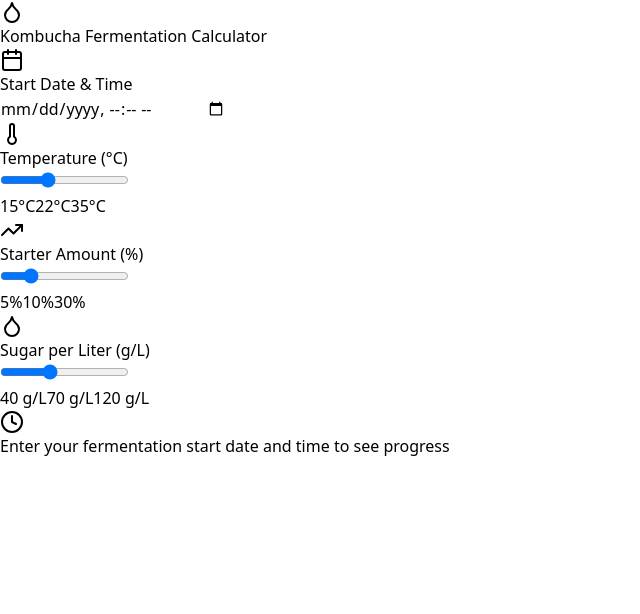
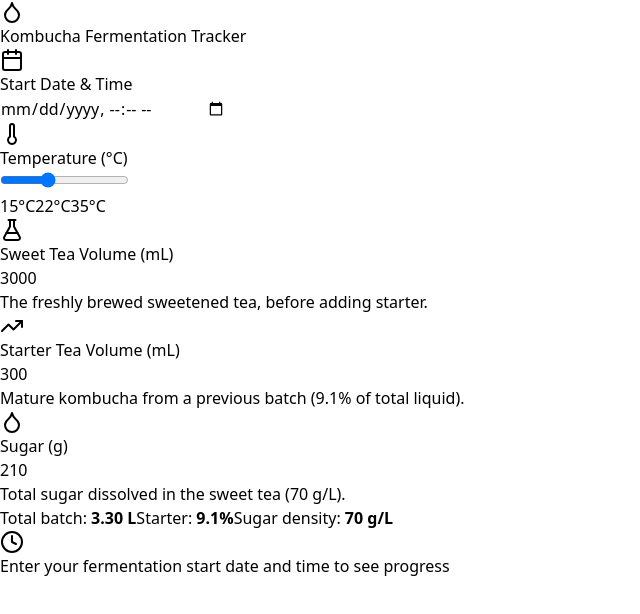
Before and after one commit to CalvinWest/kombucha-calculator, a React (Vite) app: page / in a window 1280 px wide. Shown: the top 614 px of the page, without its empty margins (0-640 px from the left). Built offline with nearby package versions, Linux system fonts and the light colour scheme.

Commit message:
new version

```diff
--- a/src/App.tsx
+++ b/src/App.tsx
@@ -1,30 +1,112 @@
 import { useState, useEffect } from 'react';
 import type { ReactNode } from 'react';
-import { Droplet, Thermometer, Clock, TrendingUp, Calendar } from 'lucide-react';
+import { Droplet, Thermometer, Clock, TrendingUp, Calendar, FlaskConical } from 'lucide-react';
 
-// --- START OF CHANGE 2: New helper function for formatting the date ---
+// ============================================================
+// STAGE SYSTEM
+// ============================================================
+
+type Stage = {
+  key: string;
+  label: string;
+  min: number;
+  max: number;
+  description: string;
+  textColor: string;
+  bgColor: string;
+  borderColor: string;
+};
+
+const STAGES: Stage[] = [
+  {
+    key: 'sweet_tea',
+    label: 'Sweet Tea',
+    min: 0,
+    max: 0.25,
+    description: 'Barely fermented. Still tastes mostly like sweetened tea.',
+    textColor: 'text-yellow-800',
+    bgColor: 'bg-yellow-50',
+    borderColor: 'border-yellow-400',
+  },
+  {
+    key: 'awakening',
+    label: 'Awakening',
+    min: 0.25,
+    max: 0.6,
+    description: 'Fermentation is active. A slight tang is emerging, but still quite sweet.',
+    textColor: 'text-amber-800',
+    bgColor: 'bg-amber-50',
+    borderColor: 'border-amber-400',
+  },
+  {
+    key: 'balanced',
+    label: 'Balanced',
+    min: 0.6,
+    max: 1.1,
+    description: 'The classic kombucha profile. Sweet-tart equilibrium.',
+    textColor: 'text-orange-800',
+    bgColor: 'bg-orange-50',
+    borderColor: 'border-orange-500',
+  },
+  {
+    key: 'tart',
+    label: 'Tart',
+    min: 1.1,
+    max: 1.6,
+    description: 'Acidity is dominant, sugar receding. Dry and assertive.',
+    textColor: 'text-red-800',
+    bgColor: 'bg-red-50',
+    borderColor: 'border-red-500',
+  },
+  {
+    key: 'vinegary',
+    label: 'Vinegary',
+    min: 1.6,
+    max: 2.5,
+    description: 'Sharp and acetic. Drinkable but assertive.',
+    textColor: 'text-rose-900',
+    bgColor: 'bg-rose-50',
+    borderColor: 'border-rose-600',
+  },
+  {
+    key: 'spent',
+    label: 'Spent',
+    min: 2.5,
+    max: Infinity,
+    description: 'Over-acidified and flat-tasting. The SCOBY may be stressed.',
+    textColor: 'text-stone-800',
+    bgColor: 'bg-stone-100',
+    borderColor: 'border-stone-600',
+  },
+];
+
+const getStage = (score: number): Stage => {
+  return STAGES.find(s => score >= s.min && score < s.max) ?? STAGES[STAGES.length - 1];
+};
+
+const VISUAL_MAX_SCORE = 3.0;
+
+// ============================================================
+// DATE FORMATTING
+// ============================================================
+
 const formatProjectedDate = (finishDate: Date): ReactNode => {
   const now = new Date();
+  const daysUntil = (finishDate.getTime() - now.getTime()) / (1000 * 60 * 60 * 24);
 
-  // Part 1: "This" or "Next"
-  const daysUntil = (finishDate.getTime() - now.getTime()) / (1000 * 60 * 60 * 24);
-  const prefix = daysUntil < 7 ? "This" : "Next";
+  if (daysUntil < 0) {
+    return <span className="text-gray-500">already passed</span>;
+  }
 
-  // Part 2: "Weekday"
+  const prefix = daysUntil < 7 ? 'This' : 'Next';
   const weekday = finishDate.toLocaleDateString('en-US', { weekday: 'long' });
 
-  // Part 3: "morning/noon/afternoon/evening"
   const hour = finishDate.getHours();
   let timeOfDay;
-  if (hour >= 5 && hour < 12) {
-    timeOfDay = 'morning';
-  } else if (hour >= 12 && hour < 14) {
-    timeOfDay = 'noon';
-  } else if (hour >= 14 && hour < 18) {
-    timeOfDay = 'afternoon';
-  } else {
-    timeOfDay = 'evening';
-  }
+  if (hour >= 5 && hour < 12) timeOfDay = 'morning';
+  else if (hour >= 12 && hour < 14) timeOfDay = 'noon';
+  else if (hour >= 14 && hour < 18) timeOfDay = 'afternoon';
+  else timeOfDay = 'evening';
 
   return (
     <>
@@ -33,43 +115,48 @@ const formatProjectedDate = (finishDate: Date): ReactNode => {
     </>
   );
 };
-// --- END OF CHANGE 2 ---
+
+// ============================================================
+// MAIN COMPONENT
+// ============================================================
 
 export default function KombuchaCalculator() {
   const [temperature, setTemperature] = useState(() => {
     const saved = localStorage.getItem('kombuchaTemp');
     return saved ? Number(saved) : 22;
   });
-  const [starterPercent, setStarterPercent] = useState(() => {
-    const saved = localStorage.getItem('kombuchaStarter');
-    return saved ? Number(saved) : 10;
+  const [sweetTeaVolume, setSweetTeaVolume] = useState(() => {
+    const saved = localStorage.getItem('kombuchaSweetTeaVolume');
+    return saved ? Number(saved) : 3000; // mL
   });
-  const [sugarPerLiter, setSugarPerLiter] = useState(() => {
-    const saved = localStorage.getItem('kombuchaSugar');
-    return saved ? Number(saved) : 70;
+  const [starterVolume, setStarterVolume] = useState(() => {
+    const saved = localStorage.getItem('kombuchaStarterVolume');
+    return saved ? Number(saved) : 300; // mL
+  });
+  const [sugarGrams, setSugarGrams] = useState(() => {
+    const saved = localStorage.getItem('kombuchaSugarGrams');
+    return saved ? Number(saved) : 210; // g
   });
   const [startDateTime, setStartDateTime] = useState(() => {
     return localStorage.getItem('kombuchaStartDate') || '';
   });
 
   const [timeElapsed, setTimeElapsed] = useState(0);
-  // --- START OF CHANGE 1: Remove targetTime state ---
-  // const [targetTime, setTargetTime] = useState(0); // This is no longer needed
-  // --- END OF CHANGE 1 ---
-  const [progress, setProgress] = useState(0);
-  // --- START OF CHANGE 3: Update state to hold the JSX display ---
-  const [projectedFinishDisplay, setProjectedFinishDisplay] = useState<ReactNode | null>(null);
-  // --- END OF CHANGE 3 ---
+  const [fermentationScore, setFermentationScore] = useState(0);
+  const [stageProjections, setStageProjections] = useState<
+    { stage: Stage; date: Date }[]
+  >([]);
 
-
+  // Persist inputs
   useEffect(() => {
     localStorage.setItem('kombuchaTemp', String(temperature));
-    localStorage.setItem('kombuchaStarter', String(starterPercent));
-    localStorage.setItem('kombuchaSugar', String(sugarPerLiter));
+    localStorage.setItem('kombuchaSweetTeaVolume', String(sweetTeaVolume));
+    localStorage.setItem('kombuchaStarterVolume', String(starterVolume));
+    localStorage.setItem('kombuchaSugarGrams', String(sugarGrams));
     localStorage.setItem('kombuchaStartDate', startDateTime);
-  }, [temperature, starterPercent, sugarPerLiter, startDateTime]);
+  }, [temperature, sweetTeaVolume, starterVolume, sugarGrams, startDateTime]);
 
-
+  // Track elapsed time
   useEffect(() => {
     if (!startDateTime) {
       setTimeElapsed(0);
@@ -91,45 +178,56 @@ export default function KombuchaCalculator() {
     return () => clearInterval(interval);
   }, [startDateTime]);
 
+  // Compute fermentation score and stage projections
   useEffect(() => {
-    const baseTime = 7; // days
+    // Convert absolute inputs into the ratios the model needs.
+    const totalLiquid = sweetTeaVolume + starterVolume;
+    const starterPercent =
+      totalLiquid > 0 ? (starterVolume / totalLiquid) * 100 : 10;
+    const sugarPerLiter =
+      sweetTeaVolume > 0 ? sugarGrams / (sweetTeaVolume / 1000) : 70;
+
+    // Reference time = days to reach middle of Balanced stage (~score 0.85)
+    // under reference conditions (24°C, 10% starter, 70 g/L).
+    const referenceTime = 8;
+
     const tempFactor = Math.pow(24 / temperature, 1.8);
-    const starterFactor = Math.pow(10 / starterPercent, 0.4);
-    const sugarFactor = Math.pow(sugarPerLiter / 70, 0.3);
+    const starterFactor = Math.pow(10 / Math.max(starterPercent, 0.1), 0.4);
+    const sugarFactor = Math.pow(Math.max(sugarPerLiter, 0.1) / 70, 0.3);
 
-    // Use a local constant instead of state for the target time
-    const targetTimeInDays = baseTime * tempFactor * starterFactor * sugarFactor;
+    const adjustedReferenceTime =
+      referenceTime * tempFactor * starterFactor * sugarFactor;
 
-    const calculatedProgress = startDateTime ? Math.min((timeElapsed / targetTimeInDays) * 100, 100) : 0;
-    setProgress(calculatedProgress);
+    const score = startDateTime ? timeElapsed / adjustedReferenceTime : 0;
+    setFermentationScore(score);
 
-    // --- START OF CHANGE 4: Use the new formatter ---
     if (startDateTime) {
       const start = new Date(startDateTime);
       if (!isNaN(start.getTime())) {
-        const finishDate = new Date(start.getTime() + targetTimeInDays * 24 * 60 * 60 * 1000);
-        setProjectedFinishDisplay(formatProjectedDate(finishDate));
+        const projections = STAGES
+          .filter(s => s.min > 0 && s.min !== Infinity)
+          .map(stage => ({
+            stage,
+            date: new Date(
+              start.getTime() +
+                stage.min * adjustedReferenceTime * 24 * 60 * 60 * 1000
+            ),
+          }));
+        setStageProjections(projections);
       }
     } else {
-      setProjectedFinishDisplay(null);
+      setStageProjections([]);
     }
-    // --- END OF CHANGE 4 ---
+  }, [
+    temperature,
+    sweetTeaVolume,
+    starterVolume,
+    sugarGrams,
+    timeElapsed,
+    startDateTime,
+  ]);
 
-  }, [temperature, starterPercent, sugarPerLiter, timeElapsed, startDateTime]);
-
-  const getProgressColor = () => {
-    if (progress < 50) return 'bg-blue-500';
-    if (progress < 80) return 'bg-yellow-500';
-    if (progress < 100) return 'bg-orange-500';
-    return 'bg-green-500';
-  };
-
-  const getProgressLabel = () => {
-    if (progress < 50) return 'Early Stage';
-    if (progress < 80) return 'Active Fermentation';
-    if (progress < 100) return 'Nearly Ready';
-    return 'Ready to Taste!';
-  };
+  const currentStage = getStage(fermentationScore);
 
   const formatTimeElapsed = () => {
     const days = Math.floor(timeElapsed);
@@ -138,13 +236,31 @@ export default function KombuchaCalculator() {
     return `${days}d ${hours}h ${minutes}m`;
   };
 
+  const markerPosition = Math.min(
+    (fermentationScore / VISUAL_MAX_SCORE) * 100,
+    100
+  );
+
+  // Derived display values
+  const totalLiquidLiters = ((sweetTeaVolume + starterVolume) / 1000).toFixed(2);
+  const starterPercentDisplay =
+    sweetTeaVolume + starterVolume > 0
+      ? ((starterVolume / (sweetTeaVolume + starterVolume)) * 100).toFixed(1)
+      : '0';
+  const sugarDensityDisplay =
+    sweetTeaVolume > 0
+      ? (sugarGrams / (sweetTeaVolume / 1000)).toFixed(0)
+      : '0';
+
   return (
     <div className="min-h-screen bg-gradient-to-br from-amber-50 to-orange-100 p-6">
       <div className="max-w-2xl mx-auto">
         <div className="bg-white rounded-2xl shadow-2xl p-8">
           <div className="flex items-center gap-3 mb-6">
             <Droplet className="w-8 h-8 text-amber-600" />
-            <h1 className="text-3xl font-bold text-gray-800">Kombucha Fermentation Calculator</h1>
+            <h1 className="text-3xl font-bold text-gray-800">
+              Kombucha Fermentation Tracker
+            </h1>
           </div>
 
           <div className="space-y-6">
@@ -152,7 +268,9 @@ export default function KombuchaCalculator() {
             <div className="bg-indigo-50 p-4 rounded-lg">
               <div className="flex items-center gap-2 mb-2">
                 <Calendar className="w-5 h-5 text-indigo-700" />
-                <label className="font-semibold text-gray-700">Start Date & Time</label>
+                <label className="font-semibold text-gray-700">
+                  Start Date & Time
+                </label>
               </div>
               <input
                 type="datetime-local"
@@ -163,8 +281,13 @@ export default function KombuchaCalculator() {
               {startDateTime && (
                 <div className="mt-2 text-sm text-gray-600">
                   <span className="font-semibold">Time Elapsed: </span>
-                  <span className="text-indigo-700 font-bold">{formatTimeElapsed()}</span>
-                  <span className="text-gray-500"> ({timeElapsed.toFixed(2)} days)</span>
+                  <span className="text-indigo-700 font-bold">
+                    {formatTimeElapsed()}
+                  </span>
+                  <span className="text-gray-500">
+                    {' '}
+                    ({timeElapsed.toFixed(2)} days)
+                  </span>
                 </div>
               )}
             </div>
@@ -173,7 +296,9 @@ export default function KombuchaCalculator() {
             <div className="bg-amber-50 p-4 rounded-lg">
               <div className="flex items-center gap-2 mb-2">
                 <Thermometer className="w-5 h-5 text-amber-700" />
-                <label className="font-semibold text-gray-700">Temperature (°C)</label>
+                <label className="font-semibold text-gray-700">
+                  Temperature (°C)
+                </label>
               </div>
               <input
                 type="range"
@@ -190,84 +315,163 @@ export default function KombuchaCalculator() {
               </div>
             </div>
 
-            {/* Starter Percentage Input */}
+            {/* Sweet Tea Volume Input */}
+            <div className="bg-teal-50 p-4 rounded-lg">
+              <div className="flex items-center gap-2 mb-2">
+                <FlaskConical className="w-5 h-5 text-teal-700" />
+                <label className="font-semibold text-gray-700">
+                  Sweet Tea Volume (mL)
+                </label>
+              </div>
+              <input
+                type="number"
+                min="0"
+                step="50"
+                value={sweetTeaVolume}
+                onChange={(e) => setSweetTeaVolume(Number(e.target.value))}
+                className="w-full px-4 py-2 border-2 border-teal-200 rounded-lg focus:outline-none focus:border-teal-500"
+              />
+              <p className="text-xs text-gray-500 mt-1">
+                The freshly brewed sweetened tea, before adding starter.
+              </p>
+            </div>
+
+            {/* Starter Volume Input */}
             <div className="bg-blue-50 p-4 rounded-lg">
               <div className="flex items-center gap-2 mb-2">
                 <TrendingUp className="w-5 h-5 text-blue-700" />
-                <label className="font-semibold text-gray-700">Starter Amount (%)</label>
+                <label className="font-semibold text-gray-700">
+                  Starter Tea Volume (mL)
+                </label>
               </div>
               <input
-                type="range"
-                min="5"
-                max="30"
-                value={starterPercent}
-                onChange={(e) => setStarterPercent(Number(e.target.value))}
-                className="w-full h-2 bg-blue-200 rounded-lg appearance-none cursor-pointer"
+                type="number"
+                min="0"
+                step="25"
+                value={starterVolume}
+                onChange={(e) => setStarterVolume(Number(e.target.value))}
+                className="w-full px-4 py-2 border-2 border-blue-200 rounded-lg focus:outline-none focus:border-blue-500"
               />
-              <div className="flex justify-between text-sm text-gray-600 mt-1">
-                <span>5%</span>
-                <span className="font-bold text-blue-700">{starterPercent}%</span>
-                <span>30%</span>
-              </div>
+              <p className="text-xs text-gray-500 mt-1">
+                Mature kombucha from a previous batch ({starterPercentDisplay}% of total liquid).
+              </p>
             </div>
 
             {/* Sugar Input */}
             <div className="bg-purple-50 p-4 rounded-lg">
               <div className="flex items-center gap-2 mb-2">
                 <Droplet className="w-5 h-5 text-purple-700" />
-                <label className="font-semibold text-gray-700">Sugar per Liter (g/L)</label>
+                <label className="font-semibold text-gray-700">
+                  Sugar (g)
+                </label>
               </div>
               <input
-                type="range"
-                min="40"
-                max="120"
-                value={sugarPerLiter}
-                onChange={(e) => setSugarPerLiter(Number(e.target.value))}
-                className="w-full h-2 bg-purple-200 rounded-lg appearance-none cursor-pointer"
+                type="number"
+                min="0"
+                step="10"
+                value={sugarGrams}
+                onChange={(e) => setSugarGrams(Number(e.target.value))}
+                className="w-full px-4 py-2 border-2 border-purple-200 rounded-lg focus:outline-none focus:border-purple-500"
               />
-              <div className="flex justify-between text-sm text-gray-600 mt-1">
-                <span>40 g/L</span>
-                <span className="font-bold text-purple-700">{sugarPerLiter} g/L</span>
-                <span>120 g/L</span>
-              </div>
+              <p className="text-xs text-gray-500 mt-1">
+                Total sugar dissolved in the sweet tea ({sugarDensityDisplay} g/L).
+              </p>
+            </div>
+
+            {/* Batch summary */}
+            <div className="bg-gray-50 p-3 rounded-lg text-xs text-gray-600 flex justify-between">
+              <span>Total batch: <strong>{totalLiquidLiters} L</strong></span>
+              <span>Starter: <strong>{starterPercentDisplay}%</strong></span>
+              <span>Sugar density: <strong>{sugarDensityDisplay} g/L</strong></span>
             </div>
 
             {/* Results */}
             {startDateTime && (
               <div className="bg-gradient-to-r from-amber-100 to-orange-100 p-6 rounded-xl mt-8">
-                <h2 className="text-xl font-bold text-gray-800 mb-4">Fermentation Analysis</h2>
+                <h2 className="text-xl font-bold text-gray-800 mb-4">
+                  Fermentation Stage
+                </h2>
 
                 <div className="space-y-4">
-                  {/* --- START OF CHANGE 5: Render the new projected finish display --- */}
+                  {/* Current stage headline */}
+                  <div
+                    className={`bg-white p-4 rounded-lg border-l-4 ${currentStage.borderColor}`}
+                  >
+                    <p
+                      className={`text-3xl font-bold ${currentStage.textColor}`}
+                    >
+                      {currentStage.label}
+                    </p>
+                    <p className="text-sm text-gray-700 mt-2">
+                      {currentStage.description}
+                    </p>
+                  </div>
+
+                  {/* Gradient bar with marker */}
                   <div className="bg-white p-4 rounded-lg">
-                    <p className="text-sm text-gray-600">Projected Date & Time</p>
-                    <p className="text-2xl font-bold text-amber-700">{projectedFinishDisplay}</p>
-                  </div>
-                  {/* --- END OF CHANGE 5 --- */}
-
-                  <div className="bg-white p-4 rounded-lg">
-                    <div className="flex justify-between items-center mb-2">
-                      <p className="text-sm text-gray-600">Progress</p>
-                      <p className="text-sm font-semibold text-gray-700">{getProgressLabel()}</p>
-                    </div>
-                    <div className="w-full bg-gray-200 rounded-full h-4 mb-2">
+                    <p className="text-sm text-gray-600 mb-3">Flavor Spectrum</p>
+                    <div className="relative">
                       <div
-                        className={`h-4 rounded-full transition-all duration-500 ${getProgressColor()}`}
-                        style={{ width: `${Math.min(progress, 100)}%` }}
+                        className="w-full h-6 rounded-full"
+                        style={{
+                          background:
+                            'linear-gradient(to right, #fef08a 0%, #fbbf24 17%, #fb923c 37%, #ef4444 53%, #be123c 70%, #44403c 100%)',
+                        }}
+                      ></div>
+                      <div
+                        className="absolute top-0 h-6 w-1 bg-white border-2 border-gray-800 rounded-sm transition-all duration-500"
+                        style={{
+                          left: `calc(${markerPosition}% - 2px)`,
+                        }}
                       ></div>
                     </div>
-                    <p className="text-3xl font-bold text-gray-800">{progress.toFixed(1)}%</p>
+                    <div className="flex justify-between mt-2 text-[10px] text-gray-500">
+                      {STAGES.map(s => (
+                        <span
+                          key={s.key}
+                          className={
+                            s.key === currentStage.key
+                              ? `font-bold ${s.textColor}`
+                              : ''
+                          }
+                        >
+                          {s.label}
+                        </span>
+                      ))}
+                    </div>
+                    <p className="text-xs text-gray-500 mt-3 text-right">
+                      Score: {fermentationScore.toFixed(2)}
+                    </p>
                   </div>
 
-                  {progress >= 70 && progress < 100 && (
-                    <div className="bg-yellow-50 border-l-4 border-yellow-500 p-4 rounded">
-                      <p className="text-sm text-yellow-800">Your kombucha is nearly ready! Consider tasting to check if it has reached your desired flavor balance.</p>
-                    </div>
-                  )}
-
-                  {progress >= 100 && (
-                    <div className="bg-green-50 border-l-4 border-green-500 p-4 rounded">
-                      <p className="text-sm text-green-800">Your kombucha should be ready! Taste test and bottle when you're happy with the flavor.</p>
+                  {/* Upcoming stage transitions */}
+                  {stageProjections.length > 0 && (
+                    <div className="bg-white p-4 rounded-lg">
+                      <p className="text-sm text-gray-600 mb-2">
+                        Projected Transitions
+                      </p>
+                      <ul className="space-y-1 text-sm">
+                        {stageProjections.map(({ stage, date }) => {
+                          const isPast = date.getTime() < Date.now();
+                          return (
+                            <li
+                              key={stage.key}
+                              className={`flex justify-between ${
+                                isPast ? 'text-gray-400 line-through' : ''
+                              }`}
+                            >
+                              <span
+                                className={`font-semibold ${
+                                  isPast ? '' : stage.textColor
+                                }`}
+                              >
+                                → {stage.label}
+                              </span>
+                              <span>{formatProjectedDate(date)}</span>
+                            </li>
+                          );
+                        })}
+                      </ul>
                     </div>
                   )}
                 </div>
@@ -277,7 +481,9 @@ export default function KombuchaCalculator() {
             {!startDateTime && (
               <div className="bg-gray-50 border-2 border-dashed border-gray-300 p-8 rounded-xl text-center">
                 <Clock className="w-12 h-12 text-gray-400 mx-auto mb-3" />
-                <p className="text-gray-600">Enter your fermentation start date and time to see progress</p>
+                <p className="text-gray-600">
+                  Enter your fermentation start date and time to see progress
+                </p>
               </div>
             )}
           </div>
```
